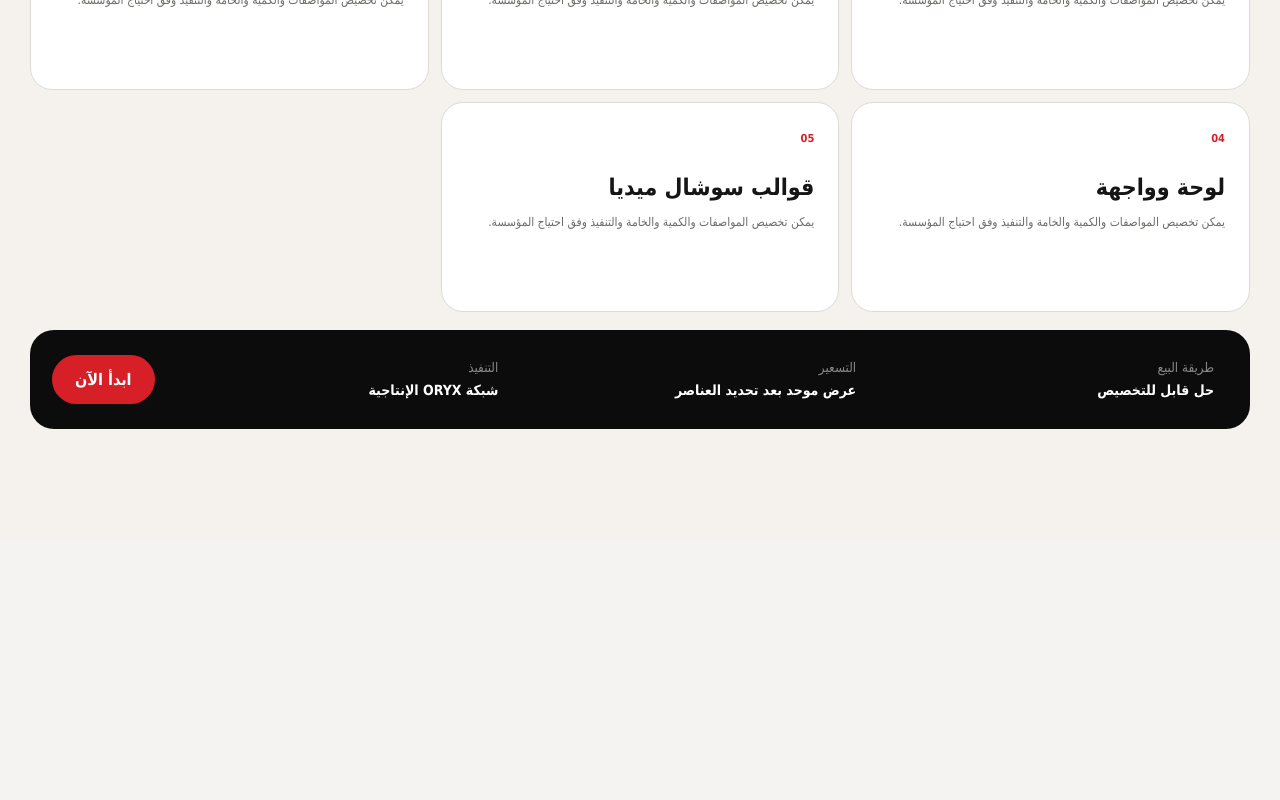
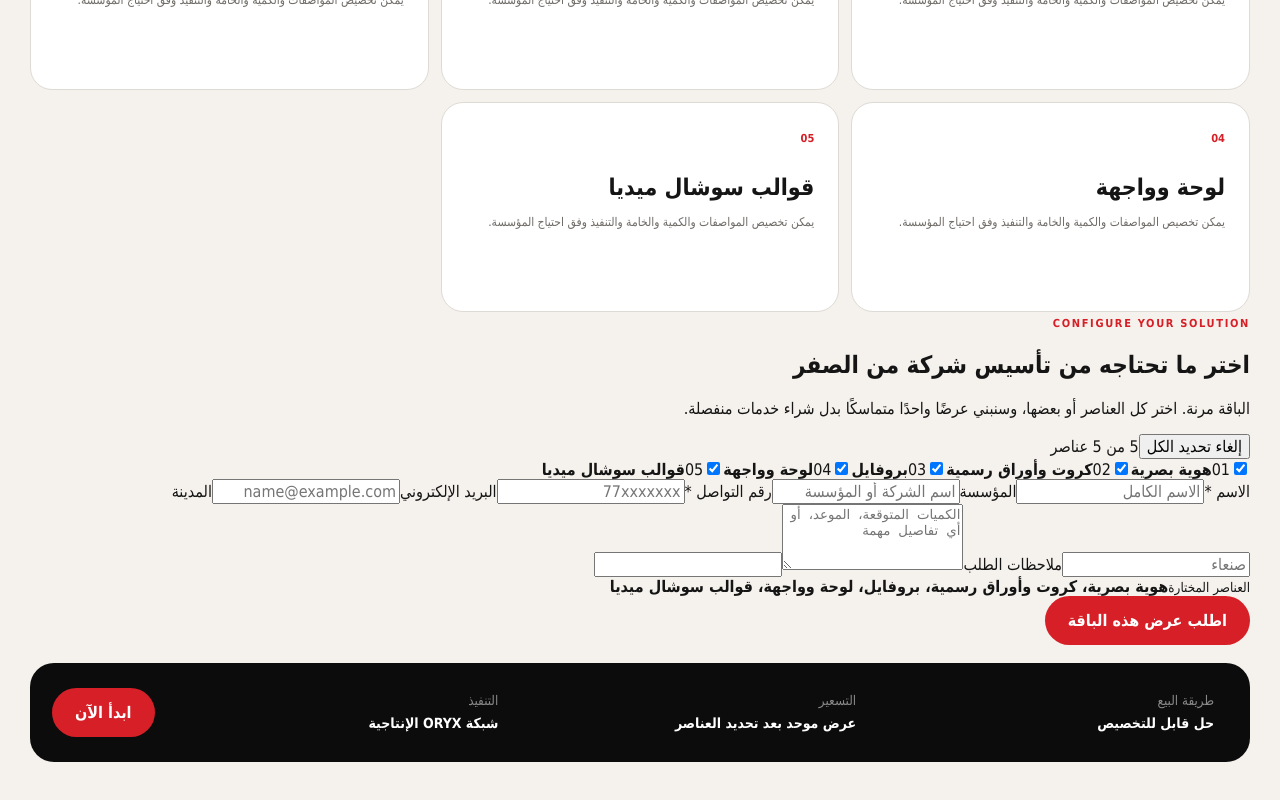
Before and after one commit to skandermahyoub/oryx-print-network, a Next.js app: page /packages/company-launch in a window 1280 px wide. Shown: the part 1248-2048 px from the top of the page. Before the commit the page ends 1787 px from the top, so only its background shows below. Built offline with nearby package versions, Linux system fonts and the light colour scheme.

Commit message:
feat: add interactive package configurator to sales pages

```diff
--- a/src/app/packages/[slug]/page.tsx
+++ b/src/app/packages/[slug]/page.tsx
@@ -2,6 +2,7 @@ import type { Metadata } from "next";
 import Link from "next/link";
 import { notFound } from "next/navigation";
 import { findPackage, offerPackages } from "@/lib/packages";
+import { PackageConfigurator } from "@/components/package-configurator";
 
 export function generateStaticParams(){
   return offerPackages.map(pack=>({slug:pack.slug}));
@@ -55,6 +56,7 @@ export default async function PackageDetailPage({params}:{params:Promise<{slug:s
           <p>يمكن تخصيص المواصفات والكمية والخامة والتنفيذ وفق احتياج المؤسسة.</p>
         </article>)}
       </div>
+      <PackageConfigurator packageSlug={pack.slug} packageTitle={pack.title} items={pack.items}/>
       <div className="package-sales-strip">
         <div><small>طريقة البيع</small><strong>حل قابل للتخصيص</strong></div>
         <div><small>التسعير</small><strong>عرض موحد بعد تحديد العناصر</strong></div>
```
